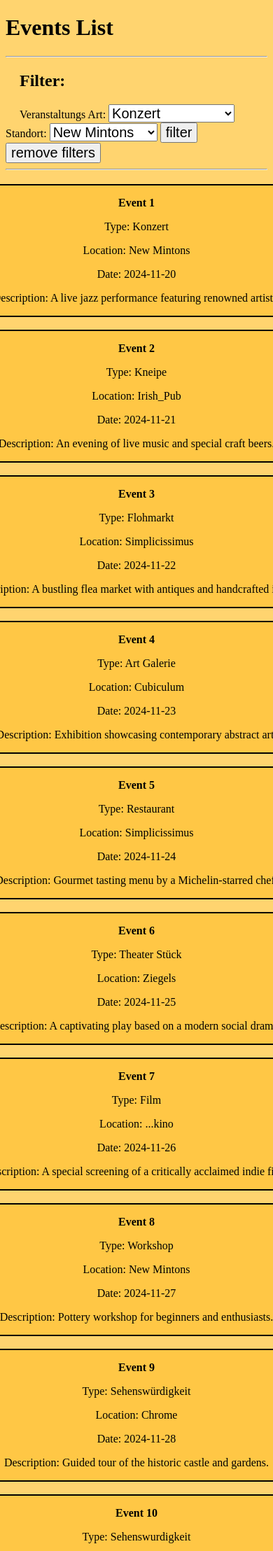
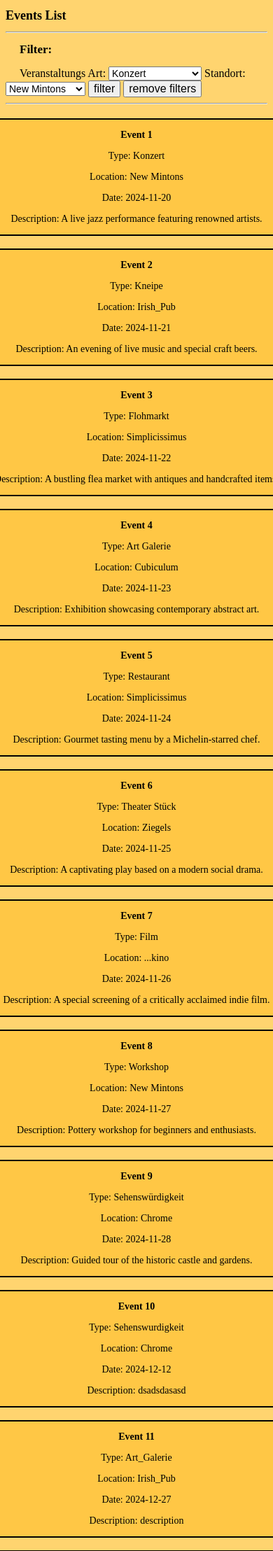
Before and after one commit to SteamPunk89079/Web-Tech-Gruppe-23, a PHP site: page /Pages/Events.html in a window 390 px wide; the page is wider, and only the part inside the window is pictured. Shown: the top 2216 px of that part at 70% size. Run offline with PHP 8.4, Linux system fonts and the light colour scheme.

Commit message:
restliche responsive design fertig + erstellung contactus seite

```diff
--- a/Pages/Events.html
+++ b/Pages/Events.html
@@ -22,7 +22,7 @@
 
         <label for="dropdown_type" style="margin-left: 20px;">Veranstaltungs Art:</label>
 
-        <select id="dropdown_type" style="font-size: 20px;">
+        <select id="dropdown_type">
             <option value="Konzert">Konzert</option>
             <option value="Kneipe">Kneipe</option>
             <option value="Theather_Stuck">Theather Stuck</option>
@@ -36,7 +36,7 @@
 
         <label for="dropdown_location">Standort:</label>
 
-        <select id="dropdown_location" style="font-size: 20px;">
+        <select id="dropdown_location">
             <option value="New_Mintons">New Mintons</option>
             <option value="Chrome">Chrome</option>
             <option value="Ziegels">Ziegels</option>
@@ -48,8 +48,8 @@
             <option value="option_9">...theater</option>
         </select>
 
-        <button id="filter_button" style="font-size: 20px;">filter</button>
-        <button id="filter_delete_button" style="font-size: 20px;">remove filters</button>
+        <button id="filter_button"">filter</button>
+        <button id="filter_delete_button">remove filters</button>
 
         <hr>
     </form>
--- a/Pages/QueryMaker.html
+++ b/Pages/QueryMaker.html
@@ -6,7 +6,8 @@
     <title>Query Maker</title>
     <link rel="stylesheet" href="../Styles/query_maker_styles.css">
 </head>
-<body style="background-color: orange;">
+<body style="background-image: url(../Bilder/Balkenbild.jpg);
+    background-repeat: no-repeat; background-size: cover;">
 
 
     <nav class="container">
--- a/Styles/events.css
+++ b/Styles/events.css
@@ -14,6 +14,10 @@
         margin-top: 20px;
 }
 
+#dropdown_type{font-size: 20px;}
+
+#dropdown_location{font-size: 20px;}
+
 body{
     background-color: rgb(255, 212, 111);
     font-size: 25px;
@@ -22,5 +26,15 @@ body{
 
 /*----------RESPONSIVE DESIGN---------------*/
 @media screen and (max-width:540px) {
-    body {font-size: 16px;}
+    body {font-size: 16px;
+    max-width: 540px;}
+    .filter_bar {font-size: 16px;}
+    .event {font-size: 14px;}
+    h1 {font-size: 18px;}
+    h2 {font-size: 17px;}
+    #filter_button{font-size: 16px;}
+    #filter_delete_button{font-size: 16px;}
+    #card{font-size: 16px;}
+    #dropdown_type{font-size: 14px;}
+    #dropdown_location{font-size: 14px;}
 }
```
Also changed, not shown: Pages/ContactUs.html (renamed from Pages/CpntactUs.html, +28 -0 lines), Styles/contactus.css (+30 -2 lines), Styles/query_maker_styles.css (+18 -0 lines), Bilder/HS_Trier.jpg (added).
